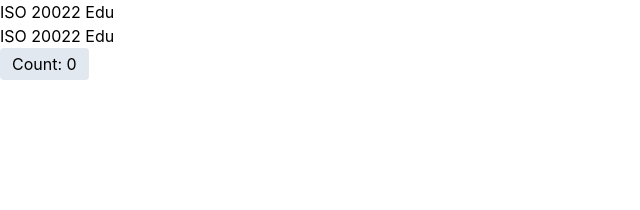
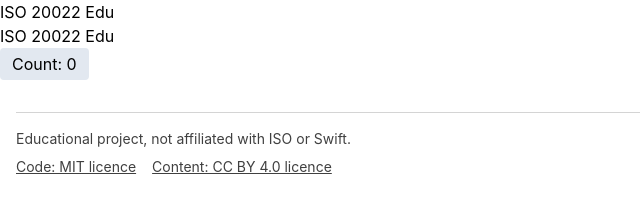
Before and after one commit to MaciejSulewski/iso20022-edu, an Astro site: page / in a window 1280 px wide. Shown: the whole page, without its empty margins (0-640 px from the left). Built offline with nearby package versions, Linux system fonts and the light colour scheme; Astro itself is replaced by a stand-in of ours.

Commit message:
feat: add disclaimer and licence footer to Base layout
Co-Authored-By: Claude Sonnet 5.5 <noreply@anthropic.com>

```diff
--- a/src/i18n/ui.en.json
+++ b/src/i18n/ui.en.json
@@ -1,5 +1,7 @@
 {
   "site.title": "ISO 20022 Edu",
-  "nav.home": "Home",
-  "counter.label": "Count"
+  "counter.label": "Count",
+  "footer.disclaimer": "Educational project, not affiliated with ISO or Swift.",
+  "footer.code_licence": "Code: MIT licence",
+  "footer.content_licence": "Content: CC BY 4.0 licence"
 }
--- a/src/layouts/Base.astro
+++ b/src/layouts/Base.astro
@@ -18,8 +18,22 @@ const lang = Astro.currentLocale ?? "en";
     <main>
       <slot />
     </main>
-    <footer>
-      <slot name="footer" />
+    <footer class="mx-4 mt-8 mb-4 border-t border-neutral-300 pt-4 text-sm text-neutral-700">
+      <p>{t("footer.disclaimer")}</p>
+      <p class="mt-2 flex flex-wrap gap-x-4 gap-y-1">
+        <a
+          class="underline hover:text-neutral-900"
+          href="https://github.com/MaciejSulewski/iso20022-edu/blob/main/LICENSE"
+        >
+          {t("footer.code_licence")}
+        </a>
+        <a
+          class="underline hover:text-neutral-900"
+          href="https://github.com/MaciejSulewski/iso20022-edu/blob/main/CONTENT-LICENSE"
+        >
+          {t("footer.content_licence")}
+        </a>
+      </p>
     </footer>
   </body>
 </html>
```
